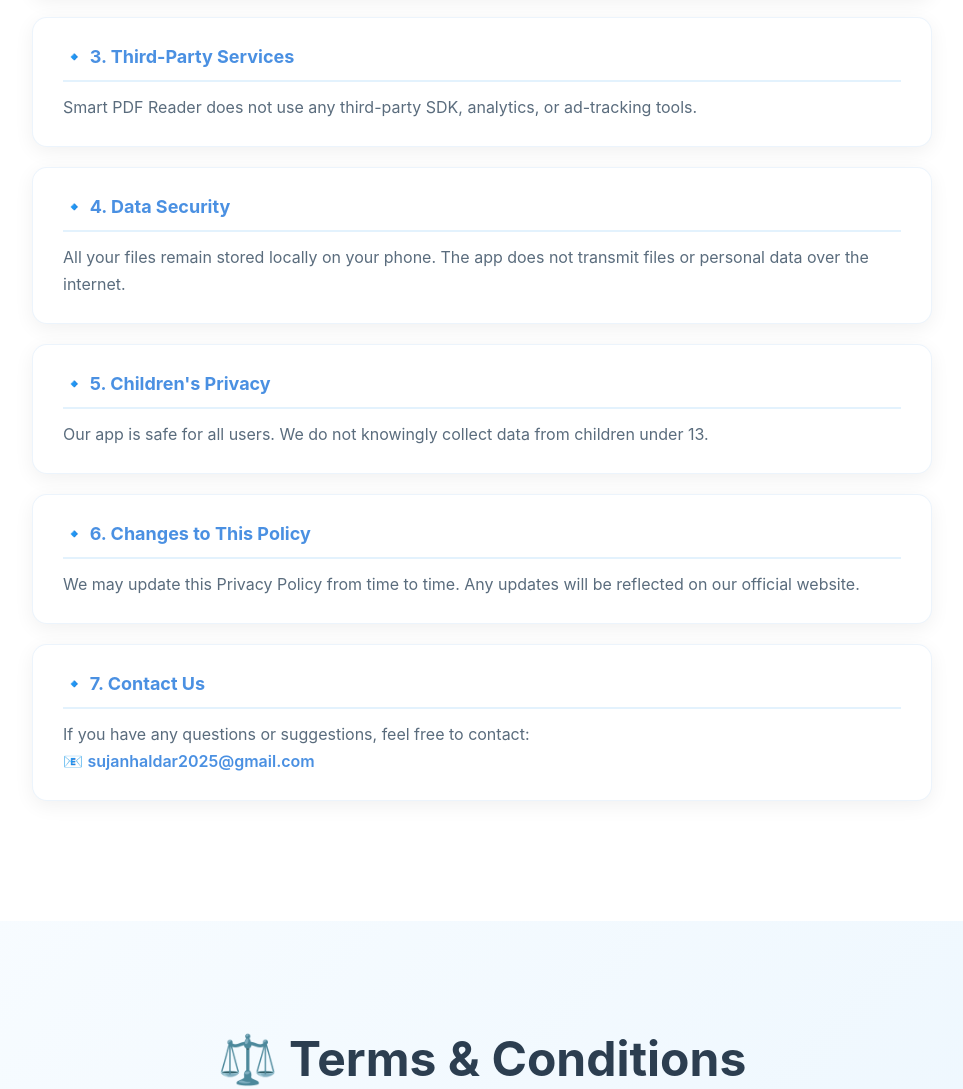
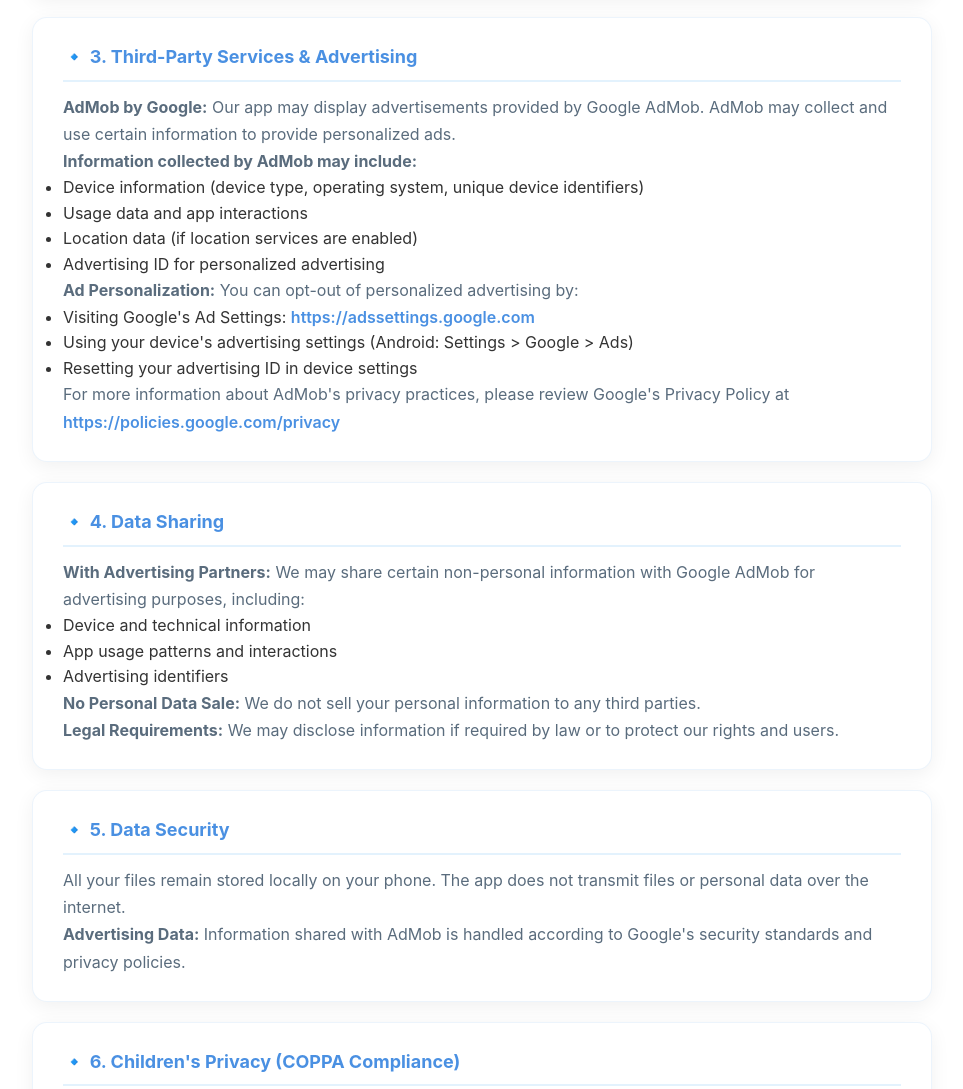
Before and after one commit to sujanhaldar2025/smart-pdf-reader, a plain HTML site: page index.html in a window 1280 px wide. Shown: the part 5053-6142 px from the top of the page, without its empty margins (158-1121 px from the left). Drawn offline with Linux system fonts and the light colour scheme.

Commit message:
Add files via upload

```diff
--- a/index.html
+++ b/index.html
@@ -158,27 +158,64 @@
                 </div>
 
                 <div class="policy-section">
-                    <h3>🔹 3. Third-Party Services</h3>
-                    <p>Smart PDF Reader does not use any third-party SDK, analytics, or ad-tracking tools.</p>
+                    <h3>🔹 3. Third-Party Services & Advertising</h3>
+                    <p><strong>AdMob by Google:</strong> Our app may display advertisements provided by Google AdMob. AdMob may collect and use certain information to provide personalized ads.</p>
+                    <p><strong>Information collected by AdMob may include:</strong></p>
+                    <ul>
+                        <li>Device information (device type, operating system, unique device identifiers)</li>
+                        <li>Usage data and app interactions</li>
+                        <li>Location data (if location services are enabled)</li>
+                        <li>Advertising ID for personalized advertising</li>
+                    </ul>
+                    <p><strong>Ad Personalization:</strong> You can opt-out of personalized advertising by:</p>
+                    <ul>
+                        <li>Visiting Google's Ad Settings: <a href="https://adssettings.google.com" target="_blank">https://adssettings.google.com</a></li>
+                        <li>Using your device's advertising settings (Android: Settings > Google > Ads)</li>
+                        <li>Resetting your advertising ID in device settings</li>
+                    </ul>
+                    <p>For more information about AdMob's privacy practices, please review Google's Privacy Policy at <a href="https://policies.google.com/privacy" target="_blank">https://policies.google.com/privacy</a></p>
                 </div>
 
                 <div class="policy-section">
-                    <h3>🔹 4. Data Security</h3>
-                    <p>All your files remain stored locally on your phone. The app does not transmit files or personal data over the internet.</p>
+                    <h3>🔹 4. Data Sharing</h3>
+                    <p><strong>With Advertising Partners:</strong> We may share certain non-personal information with Google AdMob for advertising purposes, including:</p>
+                    <ul>
+                        <li>Device and technical information</li>
+                        <li>App usage patterns and interactions</li>
+                        <li>Advertising identifiers</li>
+                    </ul>
+                    <p><strong>No Personal Data Sale:</strong> We do not sell your personal information to any third parties.</p>
+                    <p><strong>Legal Requirements:</strong> We may disclose information if required by law or to protect our rights and users.</p>
                 </div>
 
                 <div class="policy-section">
-                    <h3>🔹 5. Children's Privacy</h3>
-                    <p>Our app is safe for all users. We do not knowingly collect data from children under 13.</p>
+                    <h3>🔹 5. Data Security</h3>
+                    <p>All your files remain stored locally on your phone. The app does not transmit files or personal data over the internet.</p>
+                    <p><strong>Advertising Data:</strong> Information shared with AdMob is handled according to Google's security standards and privacy policies.</p>
                 </div>
 
                 <div class="policy-section">
-                    <h3>🔹 6. Changes to This Policy</h3>
-                    <p>We may update this Privacy Policy from time to time. Any updates will be reflected on our official website.</p>
+                    <h3>🔹 6. Children's Privacy (COPPA Compliance)</h3>
+                    <p>Our app is designed to be safe for all users, including children.</p>
+                    <p><strong>Under 13 Users:</strong> We do not knowingly collect personal information from children under 13. If you believe a child has provided personal information, please contact us immediately.</p>
+                    <p><strong>AdMob and Children:</strong> AdMob ads shown to users under 13 are non-personalized and comply with COPPA requirements.</p>
                 </div>
 
                 <div class="policy-section">
-                    <h3>🔹 7. Contact Us</h3>
+                    <h3>🔹 7. Your Rights and Choices</h3>
+                    <p><strong>Advertising Controls:</strong> You can control ad personalization through your device settings or Google Ad Settings.</p>
+                    <p><strong>Data Access:</strong> Since we don't collect personal data, there's no personal data to access or delete from our servers.</p>
+                    <p><strong>Opt-out:</strong> You can opt-out of personalized ads while still using the app normally.</p>
+                </div>
+
+                <div class="policy-section">
+                    <h3>🔹 8. Changes to This Policy</h3>
+                    <p>We may update this Privacy Policy from time to time. Any updates will be reflected on our official website.</p>
+                    <p><strong>Notification:</strong> Significant changes will be communicated through app updates or notifications.</p>
+                </div>
+
+                <div class="policy-section">
+                    <h3>🔹 9. Contact Us</h3>
                     <p>If you have any questions or suggestions, feel free to contact:<br>
                     📧 <a href="mailto:sujanhaldar2025@gmail.com">sujanhaldar2025@gmail.com</a></p>
                 </div>
```
